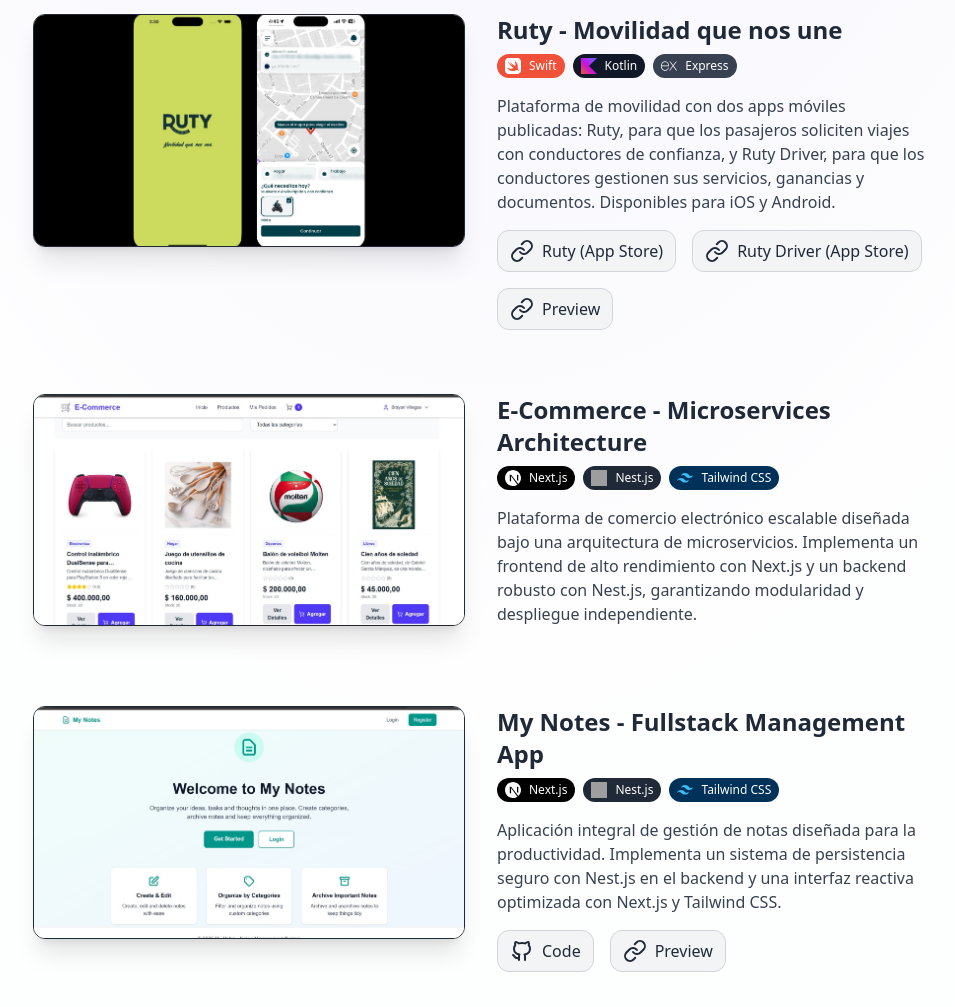
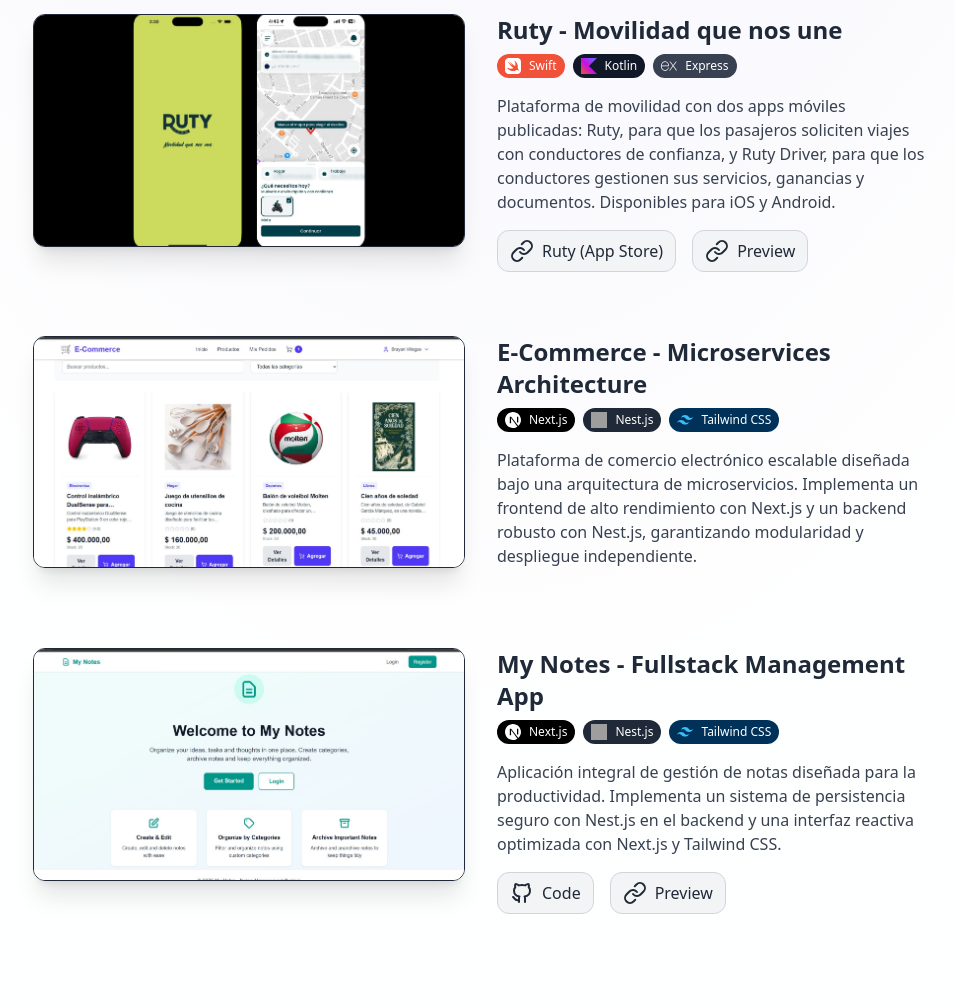
Before and after one commit to villegas07/miportafolio, an Astro site: page / in a window 1280 px wide. Shown: the part 1092-2099 px from the top of the page, without its empty margins (159-1114 px from the left). Built offline with nearby package versions, Linux system fonts and the light colour scheme; Astro itself is replaced by a stand-in of ours; grey boxes are pictures that could not be loaded.

Commit message:
ajustes menores

```diff
--- a/src/components/Projects.astro
+++ b/src/components/Projects.astro
@@ -51,7 +51,6 @@ const PROJECTS = [
     tags: [TAGS.SWIFT, TAGS.KOTLIN, TAGS.EXPRESS],
     stores: [
       { href: "https://apps.apple.com/co/app/ruty/id6754960790", label: "Ruty (App Store)" },
-      { href: "https://apps.apple.com/co/app/ruty-driver/id6754960848", label: "Ruty Driver (App Store)" },
     ],
   },
   {
```
